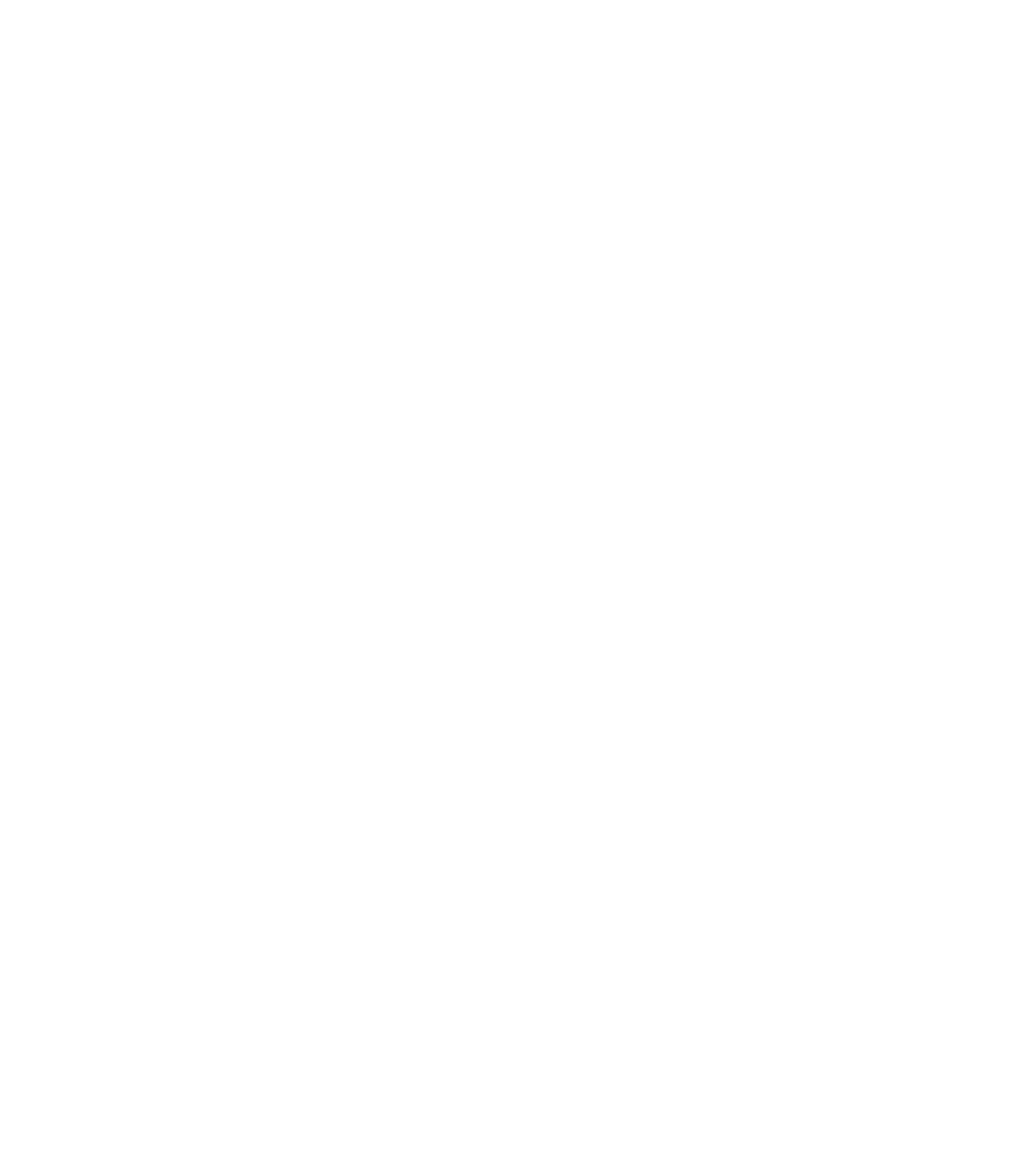
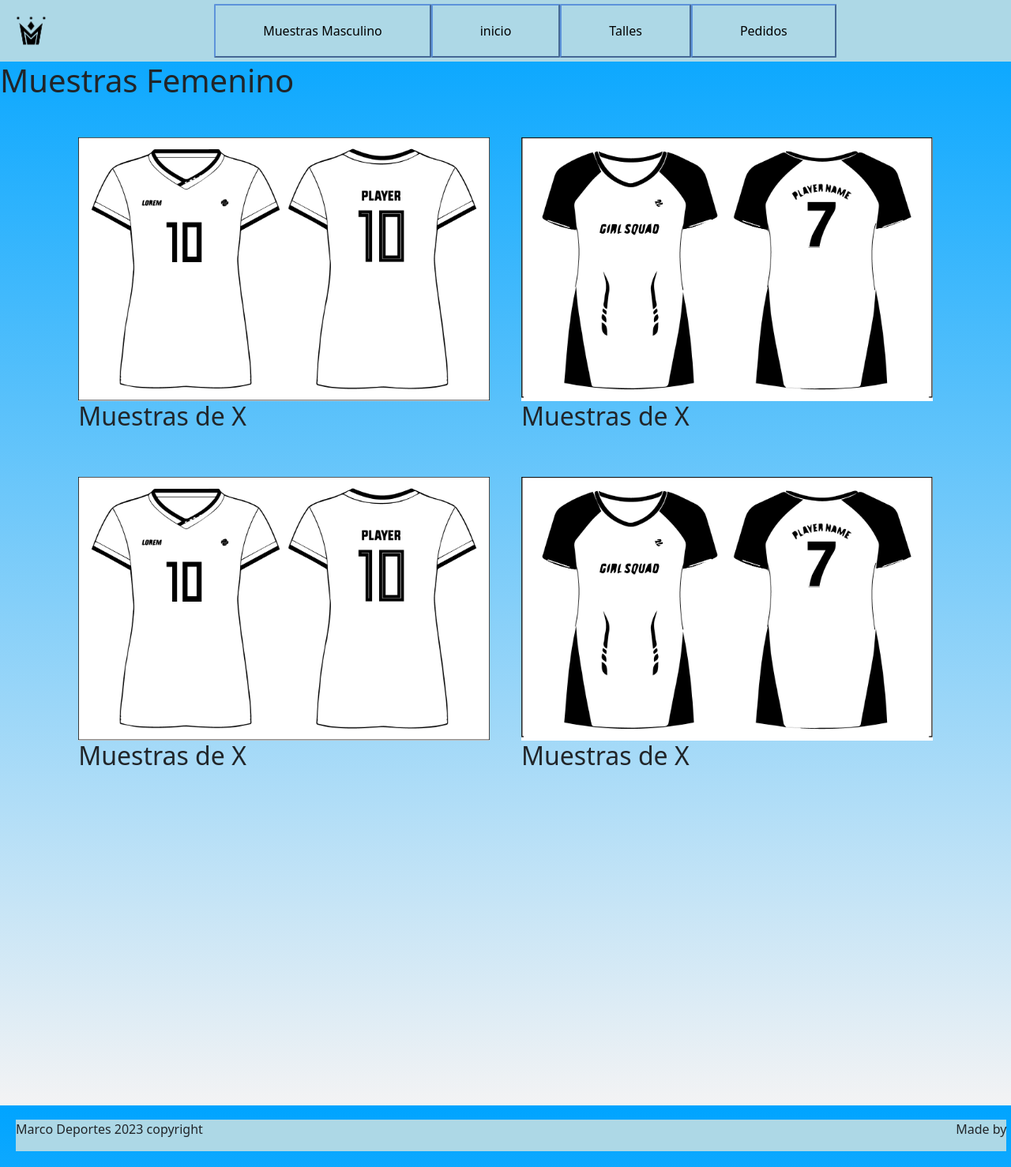
Before and after one commit to MarcosSalinas12/Marco-Deportes, a plain HTML site: page paginas/muestrasmujer.html in a window 1280 px wide. Shown: the whole page at 79% size. Before the commit the page ends 800 px from the top, so only its background shows below. Drawn offline with nearby package versions, Linux system fonts and the light colour scheme.

Commit message:
footer-error-solucion

```diff
--- a/css/style.css
+++ b/css/style.css
@@ -1,6 +1,7 @@
 body{
     background: rgb(243,243,244);
-    background: linear-gradient(0deg, rgba(243,243,244,1) 0%, rgba(0,164,255,1) 100%);}
+    background: linear-gradient(0deg, rgba(243,243,244,1) 0%, rgba(0,164,255,1) 100%);
+    height: 1400px; ;}
 
     /* Header */
 header{
@@ -82,27 +83,65 @@ main .home{
     align-items: center;
     font-size: 100%;}
 
+#lista-talles{
+    height: 600px;
+    padding: 20px;
+    width: 100%;
+}
+
+
+#muestras{
+    height: 600px;
+}
+
     /* Footer */
     footer{
         background-color: lightblue;
-        padding: 14px;
+        padding: 2px;
         display: flex;
         flex-direction: row;
         align-items: center;
-        justify-content: space-between;}
+        justify-content: space-between;
+        margin: 20px;}
+
 
 
 .flex-container {
     display: flex;
-    background-color: red;
+    flex-direction: row;
+    flex-wrap: wrap;
+    height: 900px;
     padding: 20px;
-    width: 100%;
+    justify-content: center;
 }
 
 .flex-item {
 
     background-color: pink;
-    width: 300px;
-    height: 300px;
+    width: 42%;
+    height: 100px;
     margin: 20px;
+
 }
+
+.flex-item__imagen {
+    width: 100%    ;
+}
+
+#page-container {
+    position: relative;
+    min-height: 100vh;
+  }
+  #content-wrap {
+    padding-bottom: 2.5rem;
+  }
+  #footer {
+    display: flex;
+    justify-content: space-between;
+    position: absolute;
+    bottom: 0;
+    width: 98%;
+    height: 2.5rem;
+    background-color: cornflowerblue(115, 115, 175);
+    padding: 0px;
+  }
--- a/paginas/muestrasmujer.html
+++ b/paginas/muestrasmujer.html
@@ -0,0 +1,55 @@
+<html lang="en">
+<head>
+    <meta charset="UTF-8">
+    <meta http-equiv="X-UA-Compatible" content="IE=edge">
+    <meta name="viewport" content="width=device-width, initial-scale=1.0">
+    <link href="https://cdn.jsdelivr.net/npm/bootstrap@5.3.0-alpha1/dist/css/bootstrap.min.css" rel="stylesheet" integrity="sha384-GLhlTQ8iRABdZLl6O3oVMWSktQOp6b7In1Zl3/Jr59b6EGGoI1aFkw7cmDA6j6gD" crossorigin="anonymous">
+    <link rel="stylesheet" href="../css/style.css">
+    <title>Document</title>
+</head>
+<body>
+    <header>
+        <div class="header-logo">
+            <img src="../imagenes/corona logo.png" alt="">
+             </div>
+            <nav class="header-nav">
+             <ul>
+                 <li><a href="../paginas/muestrashombre.html"><button>Muestras Masculino</button></li>
+                 <li><a href="../index.html"><button>inicio</button></li>
+                 <li><a href="../paginas/pedidos.html"><button>Talles</button></li>
+                 <li><a href=""><button>Pedidos</button></li>
+             </ul>
+            </nav>
+    </header>
+    <main>
+        <a href="" style="text-decoration:none" ></a>
+        <section id="muestras">
+            <h1 class="muestras__titulo">Muestras Femenino</h1>
+            <div class="flex-container">
+                <div class="flex-item">
+                    <img src="../imagenes/Muestras  mujer-01.png" class="flex-item__imagen" alt="">
+                    <h2>Muestras de X</h2>
+                </div>
+                <div class="flex-item">
+                    <img src="../imagenes/Muestras  mujer-02.png" class="flex-item__imagen" alt="">
+                    <h2>Muestras de X</h2>
+                </div>                <div class="flex-item">
+                    <img src="../imagenes/Muestras  mujer-01.png" class="flex-item__imagen" alt="">
+                    <h2>Muestras de X</h2>
+                </div>                <div class="flex-item">
+                    <img src="../imagenes/Muestras  mujer-02.png" class="flex-item__imagen" alt="">
+                    <h2>Muestras de X</h2>
+                </div>
+            </div>
+        </section>
+
+    </main>
+    <div id="page-container">
+        <div id="content-wrap">
+          <!-- all other page content -->
+        </div>
+        <footer id="footer"> <p>Marco Deportes 2023 copyright</p>
+            <p>Made by</p></footer>
+      </div>
+<script src="https://cdn.jsdelivr.net/npm/bootstrap@5.3.0-alpha1/dist/js/bootstrap.bundle.min.js" integrity="sha384-w76AqPfDkMBDXo30jS1Sgez6pr3x5MlQ1ZAGC+nuZB+EYdgRZgiwxhTBTkF7CXvN" crossorigin="anonymous"></script>
+</body>
```
Also changed, not shown: index.html (+9 -6 lines), paginas/muestrashombre.html (+30 -12 lines), paginas/pedidos.html (+37 -0 lines).
